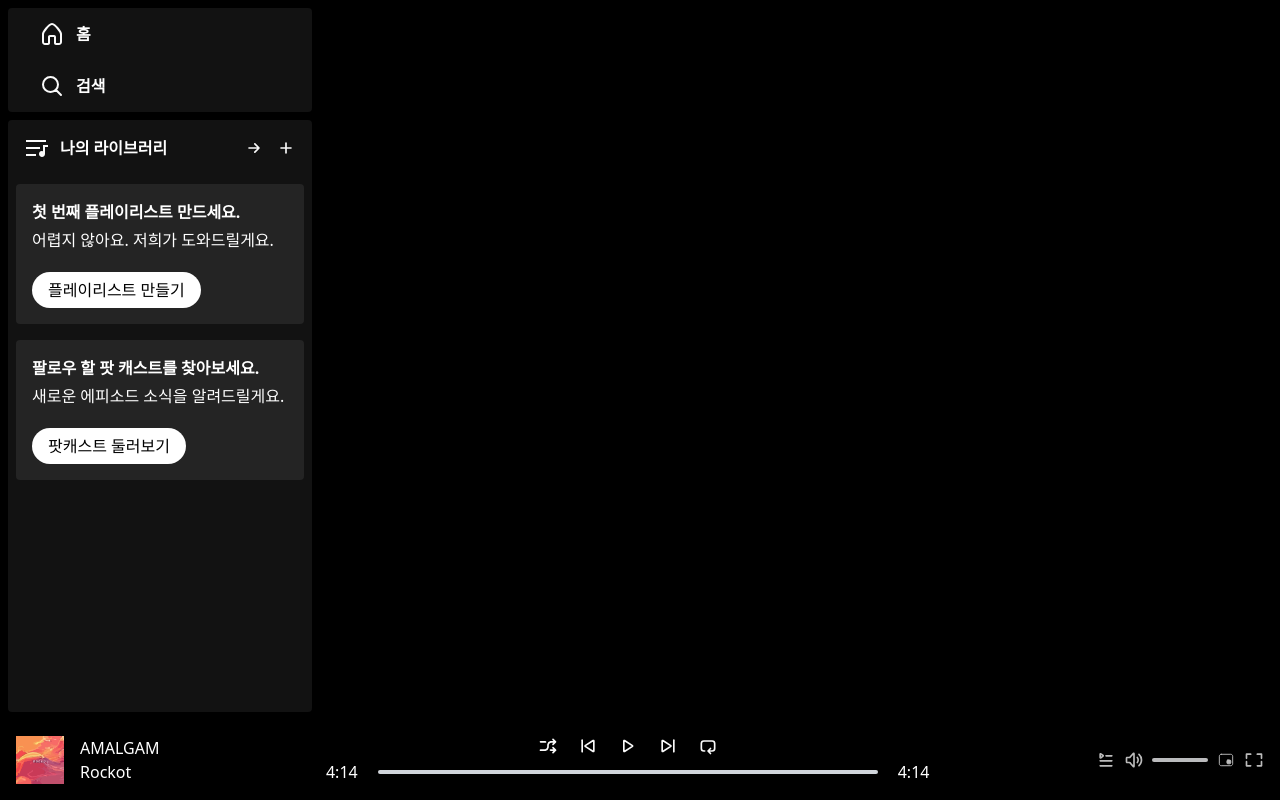
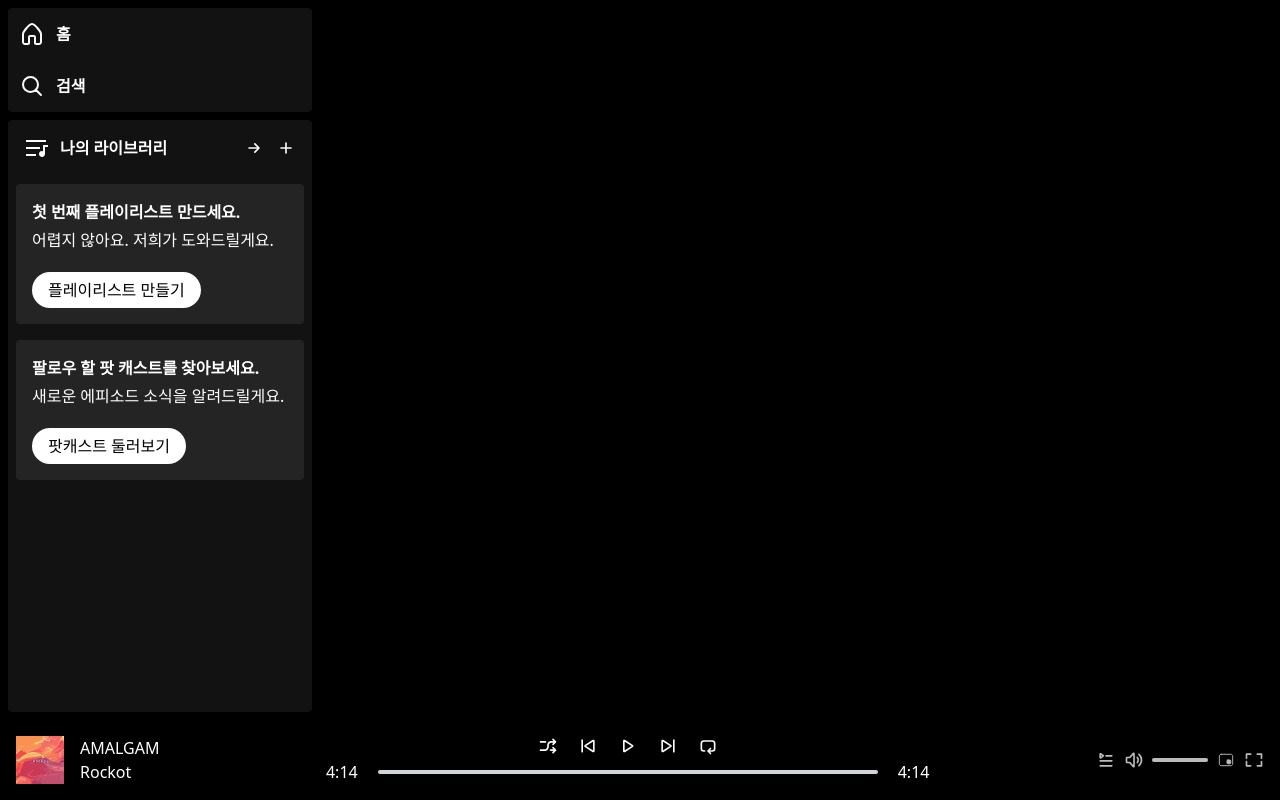
Before and after one commit to moeyg/mil, a React (Vite) app: page / in a window 1280 px wide. Built offline with nearby package versions, Linux system fonts and the light colour scheme.

Commit message:
chore: 패딩값 수정

```diff
--- a/src/components/Sidebar.tsx
+++ b/src/components/Sidebar.tsx
@@ -5,11 +5,11 @@ const Sidebar: React.FC = () => {
   return (
     <div className='w-[25%] h-full p-2 flex-col gap-2 text-white hidden lg:flex'>
       <div className='bg-[#121212] h-[15%] rounded flex flex-col justify-around'>
-        <div className='flex item-center gap-3 pl-8 cursor-pointer'>
+        <div className='flex item-center gap-3 pl-3 cursor-pointer'>
           <img className='w-6' src={icons.home} alt='홈' />
           <strong className='font-bold'>홈</strong>
         </div>
-        <div className='flex item-center gap-3 pl-8 cursor-pointer'>
+        <div className='flex item-center gap-3 pl-3 cursor-pointer'>
           <img className='w-6' src={icons.search} alt='검색' />
           <strong className='font-bold'>검색</strong>
         </div>
```
